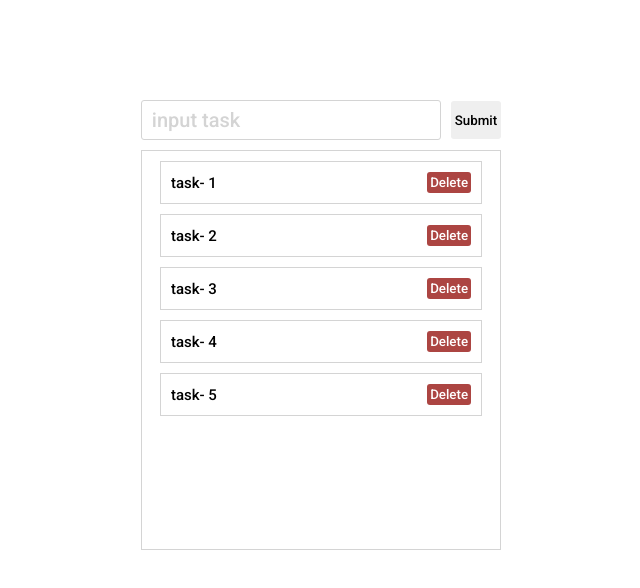
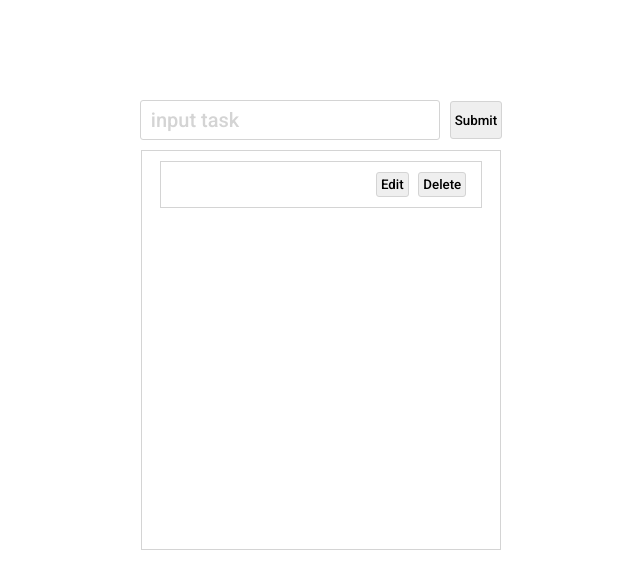
Before and after one commit to JMSBRN/todo-list-react, a React (Create React App) app: page / in a window 1280 px wide. Shown: the top 588 px of the page, without its empty margins (319-959 px from the left). Built offline with nearby package versions, Linux system fonts and the light colour scheme.

Commit message:
feat: add context

```diff
--- a/src/App.js
+++ b/src/App.js
@@ -1,12 +1,21 @@
-import { React } from 'react';
+import { React, useState } from 'react';
 
 import './app.scss';
 import Main from './containers/Main';
+import { Context } from './context';
 
 function App() {
+
+  const [tasks, setTasks] = useState([{title: ''}]);
+
   return (
     <div className="App">
+      <Context.Provider value={{
+        tasks,
+        setTasks
+      }}>
       <Main />
+      </Context.Provider>
     </div>
   );
 }
--- a/src/components/Task.jsx
+++ b/src/components/Task.jsx
@@ -10,7 +10,10 @@ const Task = ({title}) => {
 	return (
 		<div className='task'>
 			<div onClick={toggleTitleLine} className="title">{title}</div>
-			<button className='task-del-btn' >Delete</button>
+			<div className="task-btns-wrapper">
+				<button className='task-edit-btn' >Edit</button>
+				<button className='task-del-btn' >Delete</button>
+			</div>
 		</div>
 	);
 };
--- a/src/components/inputForm.scss
+++ b/src/components/inputForm.scss
@@ -24,10 +24,11 @@
 		height: 38px;
 		padding: 4px;
 		border: none;
+		border: 1px solid var(--primary-color-grey);
 		border-radius: 3px;
 		cursor: pointer;
 	}
 	.submit-form-btn:active {
-		background-color: aqua;
+		background-color: rgb(255, 255, 255);
 	}
 }
--- a/src/components/task.scss
+++ b/src/components/task.scss
@@ -10,17 +10,22 @@
 	border: 1px solid var(--primary-color-grey);
 }
 .strike {
-  text-decoration: line-through;
+  text-decoration: line-through 2px solid rgb(207, 24, 24);
 }
-.task-del-btn {
-	background-color: var(--primary-color-red);
-	color: rgb(255, 255, 255);
+.task-btns-wrapper {
+	width: 100px;
+	display: flex;
+	justify-content: space-around;
+}
+.task-del-btn,
+.task-edit-btn {
 	border-radius: 3px;
+	padding: 4px;
 	border: none;
-	padding: 3px;
+	border: 1px solid var(--primary-color-grey);
 	cursor: pointer;
 }
-.task-del-btn:active {
-	color: var(--primary-color-grey);
-	transition: all .3s ease;
+.task-del-btn:active,
+.task-edit-btn:active {
+	background-color: rgb(255, 255, 255);
 }
--- a/src/containers/Tasks.jsx
+++ b/src/containers/Tasks.jsx
@@ -1,15 +1,10 @@
-import React from "react";
+import React, { useContext } from "react";
 import Task from "../components/Task";
+import {Context} from '../context';
 
 const Tasks = () => {
+ const {tasks} = useContext(Context);
 
-  const tasks = [
-    {title: 'task- 1'},
-    {title: 'task- 2'},
-    {title: 'task- 3'},
-    {title: 'task- 4'},
-    {title: 'task- 5'}
-  ];
 
   return (
     <div className="tasks">
--- /dev/null
+++ b/src/context.js
@@ -0,0 +1,3 @@
+import { createContext } from "react";
+
+export const Context = createContext();
```
